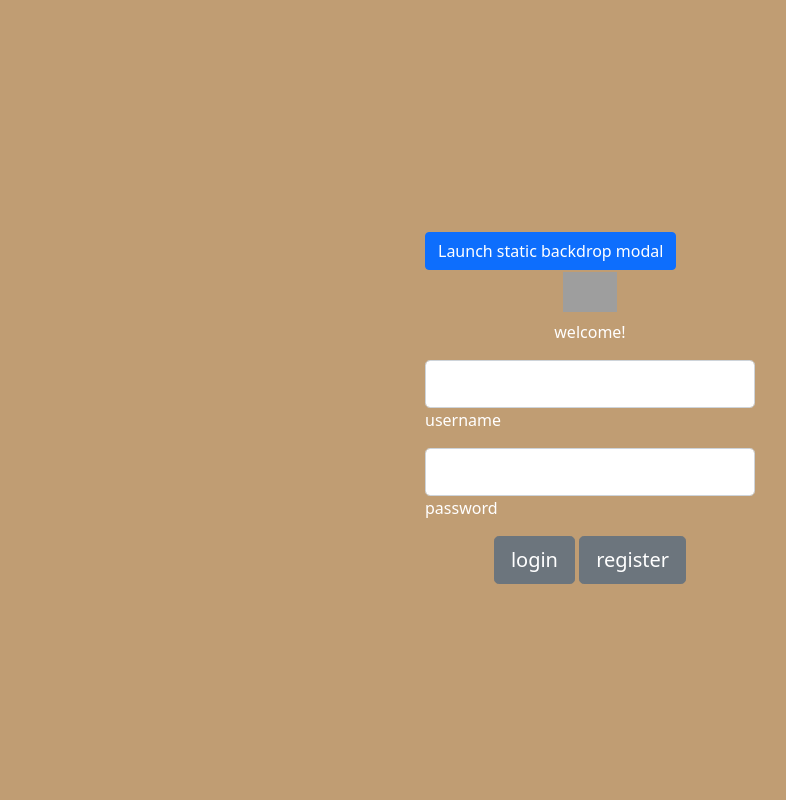
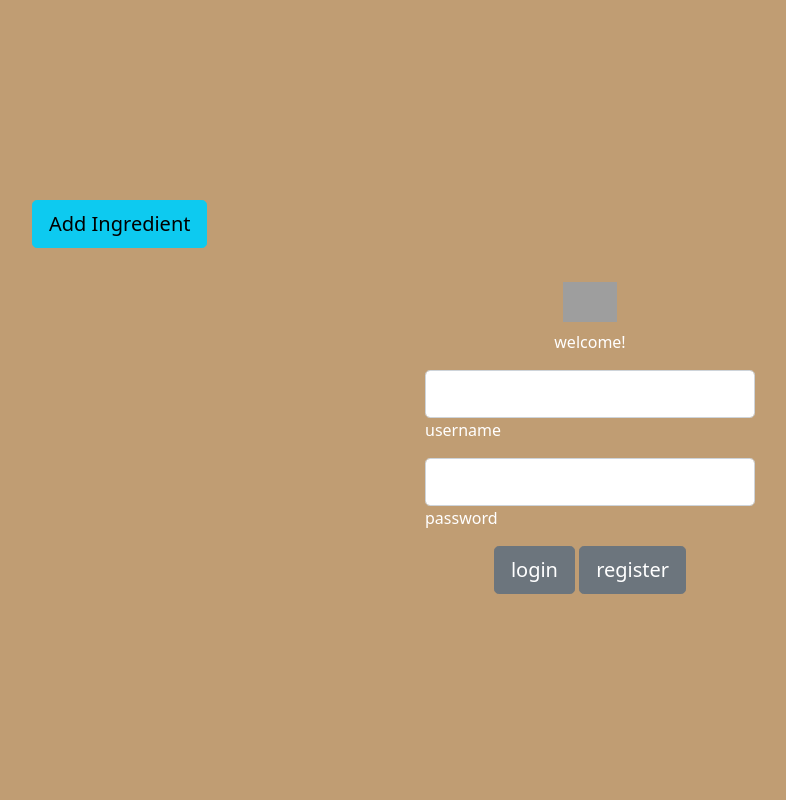
Before and after one commit to sixshotapp/web-app, a Flask app: page / in a window 1280 px wide. Shown: the whole page, without its empty margins (50-836 px from the left). Run offline with Flask 2, Linux system fonts and the light colour scheme; grey boxes are pictures that could not be loaded.

Commit message:
Update index.html

```diff
--- a/templates/index.html
+++ b/templates/index.html
@@ -10,32 +10,56 @@
     <div style="height: 100vh">
       <div class="row h-25"></div>
       <div class="row h-50">
-        <div class="col">
-          <div class="d-flex p-2 justify-content-center align-items-center">
-            <div class="mb-md-4 mt-md-4">
-              <!-- Button trigger modal -->
-              <button type="button" class="btn btn-primary" data-bs-toggle="modal" data-bs-target="#staticBackdrop">
-                Launch static backdrop modal
-              </button>
-
+        <div class="container">
+                <form method="post">
+                    <button type="button" class="btn btn-info btn-lg" data-toggle="modal" data-target="#addIngredientModal">Add Ingredient</button>
                     <!-- Modal -->
-              <div class="modal fade" id="staticBackdrop" data-bs-backdrop="static" data-bs-keyboard="false" tabindex="-1" aria-labelledby="staticBackdropLabel" aria-hidden="true">
-                <div class="modal-dialog">
-                  <div class="modal-content">
+                    <div class="modal fade reveal-modal" id="addIngredientModal" tabindex="-1" role="dialog" aria-labelledby="newIngredientModalLabel" aria-hidden="true">
+                        <div class="modal-dialog" role="document">
+                            <!-- Modal content-->
+                            <div class="modal-content" style="background-color: white; color: black;">
                                 <div class="modal-header">
-                      <h5 class="modal-title" id="staticBackdropLabel">Modal title</h5>
-                      <button type="button" class="btn-close" data-bs-dismiss="modal" aria-label="Close"></button>
+                                    <button type="button" class="close" data-dismiss="modal">&times;</button>
+                                    <h4 class="modal-title">Add Ingredient</h4>
                                 </div>
                                 <div class="modal-body">
-                      ...
+                                    <div class="form-group">
+                                        <label for="InputName">Name</label>
+                                        <input type="text" class="form-control" name="InputName" id="InputName" placeholder="Enter name" />
+                                    </div>
+                                    <div class="form-group">
+                                        <label for="InputAvailability">Availability</label>
+                                        <select id="inputAvailability" name="inputAvailability">
+                                            <option value="1">Available</option>
+                                            <option value="0">Not Available</option>
+                                        </select>
+                                    </div>
+                                    <div class="form-group">
+                                        <label for="InputPump">Pump</label>
+                                        <select id="inputPump" name="inputPump">
+                                            <option value="-1">None</option>
+                                            <option value="6">6</option>
+                                            <option value="5">5</option>
+                                            <option value="4">4</option>
+                                            <option value="3">3</option>
+                                            <option value="2">2</option>
+                                            <option value="1">1</option>
+                                        </select>
+                                    </div>
                                 </div>
                                 <div class="modal-footer">
-                      <button type="button" class="btn btn-secondary" data-bs-dismiss="modal">Close</button>
-                      <button type="button" class="btn btn-primary">Understood</button>
+                                    <form role="form" id="add-ingredient-form" action="/ingredients" method="POST">
+                                        <button type="submit" class="btn btn-primary" name="add-ingredient" value="add_ingredient" id="add-ingredient-submit">Add Ingredient</button>
+                                    </form>
                                 </div>
                             </div>
                         </div>
                     </div>
+                </form>
+            </div>
+        <div class="col">
+          <div class="d-flex p-2 justify-content-center align-items-center">
+            <div class="mb-md-4 mt-md-4">
               <h2 style="text-align: center;">
                 <img src="https://i.imgur.com/nD0ZH1P.png" alt="" width="auto" height="40vh">
               </h2>
```
Lines whose indentation alone changed are shown as unchanged.
